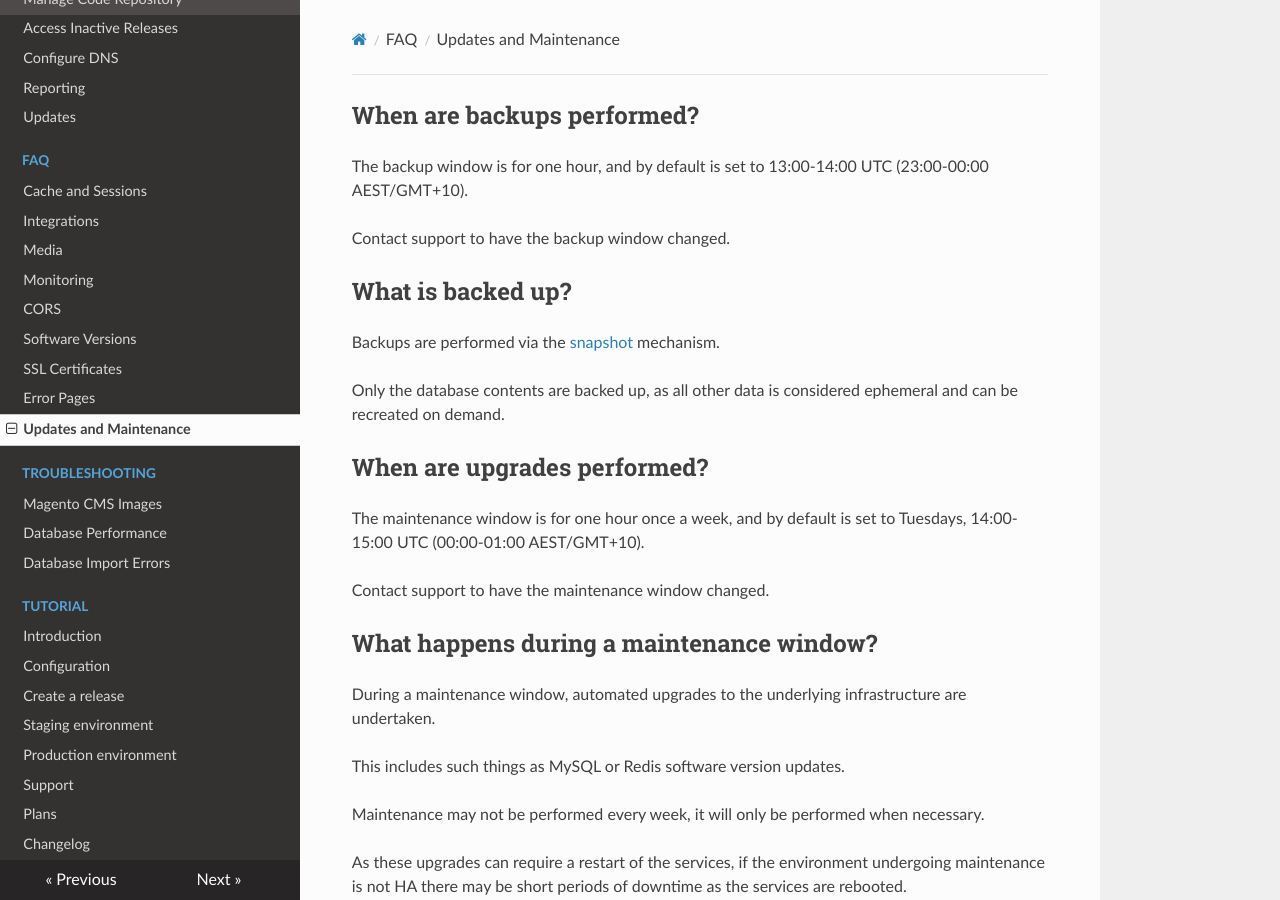
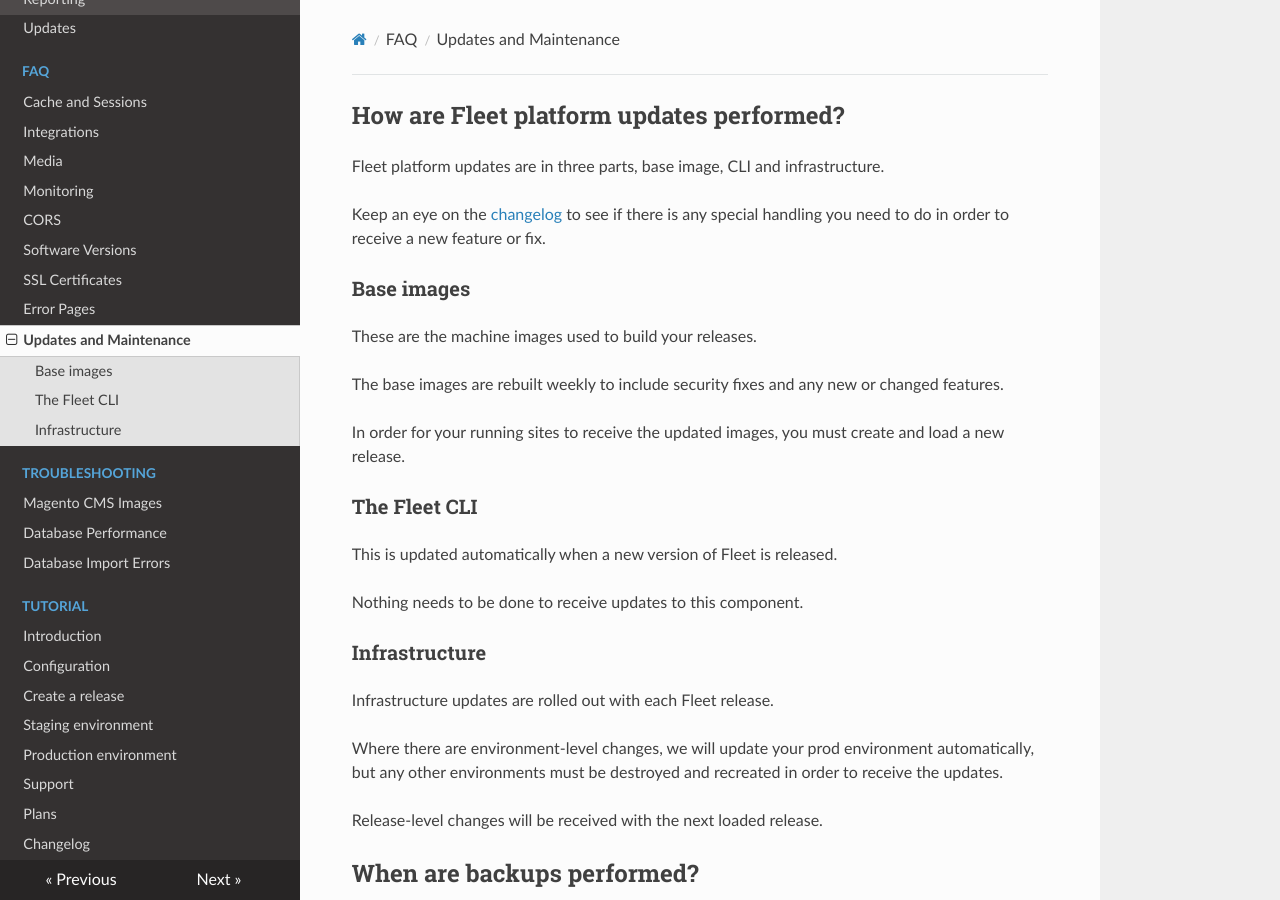
Before and after one commit to anchor/fleet-magento-docs, an MkDocs documentation site: the page built from docs/faq/updates-and-maintenance.md, in a window 1280 px wide and 900 px high. Built offline with MkDocs 1.6.1, drawn with Linux system fonts in a browser that asks for light colours; nearby versions of some CDN libraries; old or Windows-style settings are respelled for this version of MkDocs.

Commit message:
Documentation on the Fleet release update process

```diff
--- a/docs/faq/updates-and-maintenance.md
+++ b/docs/faq/updates-and-maintenance.md
@@ -1,3 +1,32 @@
+## How are Fleet platform updates performed?
+
+Fleet platform updates are in three parts, base image, CLI and infrastructure.
+
+Keep an eye on the [changelog](/changelog) to see if there is any special handling you need to do
+in order to receive a new feature or fix.
+
+### Base images
+
+These are the machine images used to build your releases.
+
+The base images are rebuilt weekly to include security fixes and any new or changed features.
+
+In order for your running sites to receive the updated images, you must create and load a new release.
+
+### The Fleet CLI
+
+This is updated automatically when a new version of Fleet is released.
+
+Nothing needs to be done to receive updates to this component.
+
+### Infrastructure
+
+Infrastructure updates are rolled out with each Fleet release.
+
+Where there are environment-level changes, we will update your prod environment automatically,
+but any other environments must be destroyed and recreated in order to receive the updates.
+
+Release-level changes will be received with the next loaded release.
 
 ## When are backups performed?
 
```
